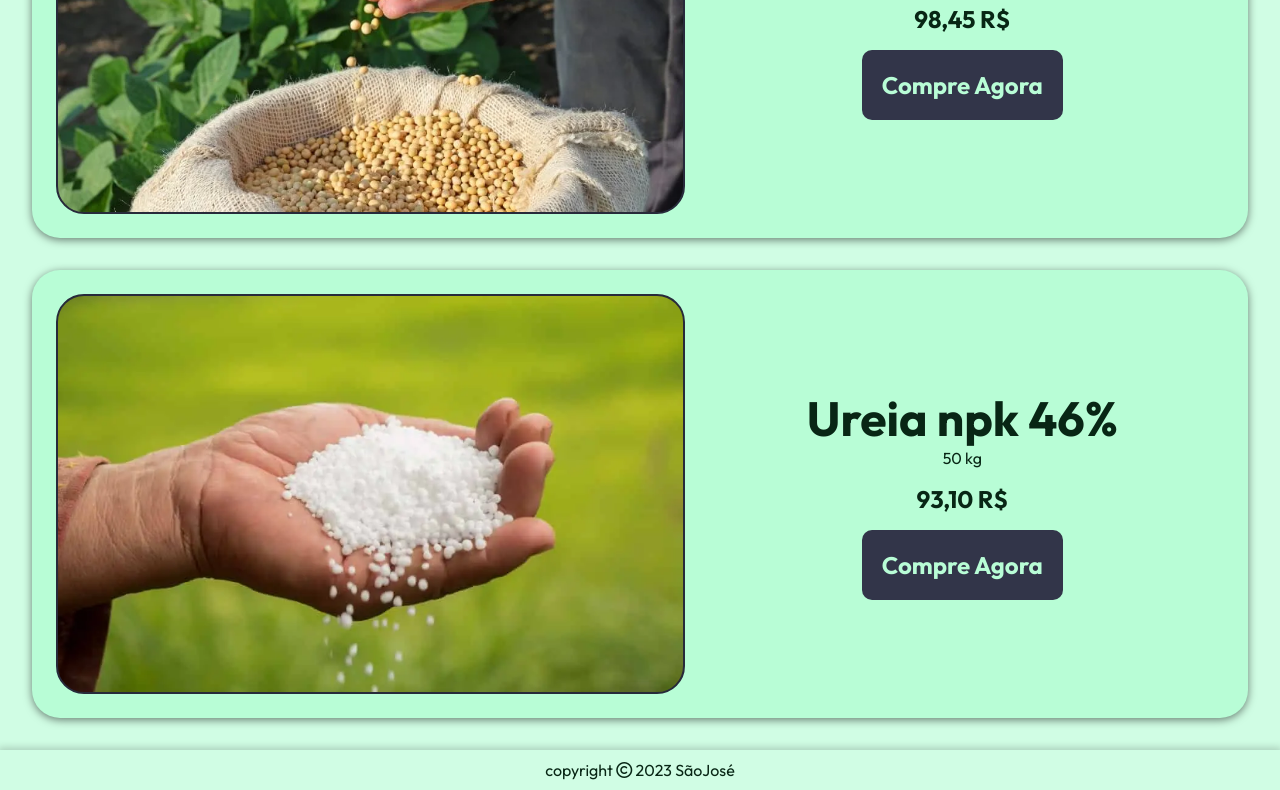
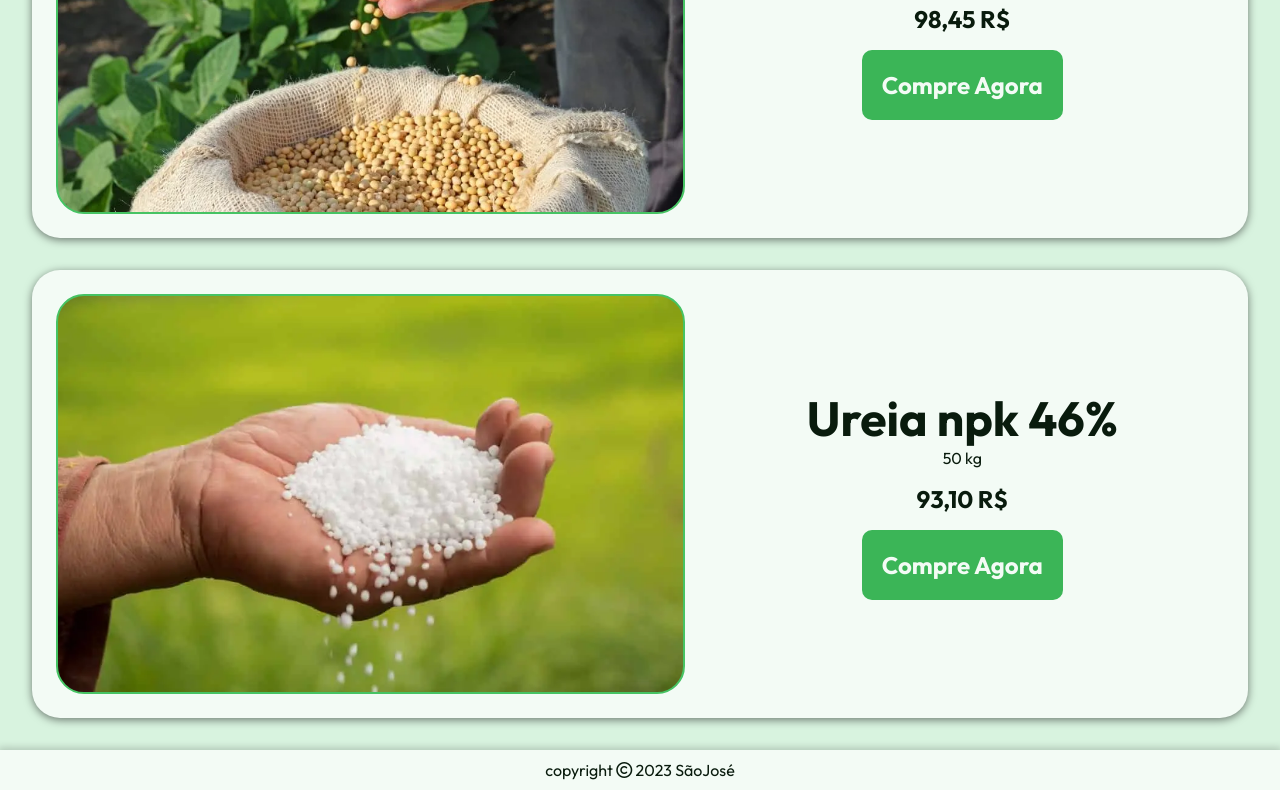
Before and after one commit to MarcosLima-1/Fazenda_site, a plain HTML site: page produtos.html in a window 1280 px wide. Shown: the part 1265-2055 px from the top of the page. Drawn offline with Linux system fonts and the light colour scheme.

Commit message:
mudei a tabela de cor e adicionei mais botrao

```diff
--- a/css/default.css
+++ b/css/default.css
@@ -1,12 +1,11 @@
 @import url("https://fonts.googleapis.com/css2?family=Outfit:wght@200;300;400;500;600;700&display=swap");
 
 :root {
-	--text: #082615;
-	--background: #d0fde4;
-	--secondary-button: #b8fdd6;
-	--primary-button: #323549;
-	--accent: #272a3a;
-	--accent-light: #595a62;
+	--text: #091b0d;
+	--background: #d8f3df;
+	--primary-button: #3bb557;
+	--secondary-button: #f3fbf5;
+	--accent: #46c363;
 }
 
 html {
--- a/css/footer.css
+++ b/css/footer.css
@@ -89,7 +89,6 @@ footer {
 	width: 100%;
 	height: 2.5rem;
 
-	background-color: var(--color-Primary-Light);
 	box-shadow: 0 0 8px 2px rgba(0, 0, 0, 0.2);
 }
 
--- a/css/main.css
+++ b/css/main.css
@@ -102,7 +102,7 @@ main {
 }
 
 .slot {
-	background-color: var(--background);
+	background-color: var(--secondary-button);
 	display: flex;
 	flex-direction: column;
 	margin: 20px 0 20px 0;
--- a/css/main1.css
+++ b/css/main1.css
@@ -1,9 +1,18 @@
-header {
-	box-shadow: 0 2px 8px rgba(0, 0, 0, 0.5);
+:root {
+	--text: #091b0d;
+	--background: #d8f3df;
+	--primary-button: #3bb557;
+	--secondary-button: #f3fbf5;
+	--accent: #46c363;
 }
 
 section {
 	padding: 2rem 0 2rem 0;
+	background-color: var(--background);
+}
+
+.Legal {
+	background-color: var(--secondary-button);
 }
 
 .section_1 {
@@ -18,8 +27,8 @@ section {
 	align-items: center;
 	text-align: center;
 	gap: 1rem;
+	background-color: var(--secondary-button);
 	transition: transform ease 0.3s;
-	background-color: var(--secondary-button);
 }
 
 .sell_box:hover {
```
